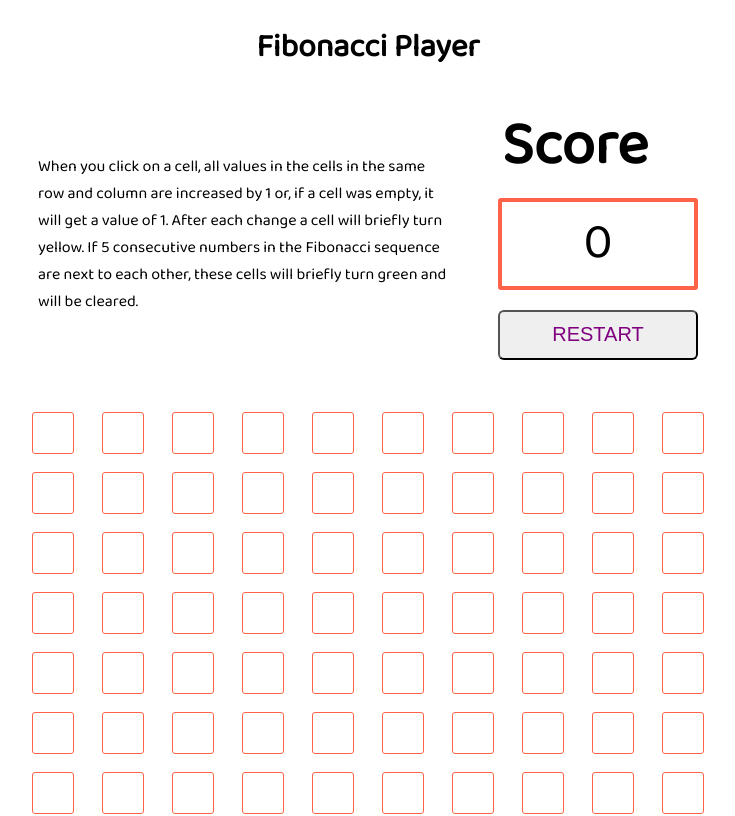
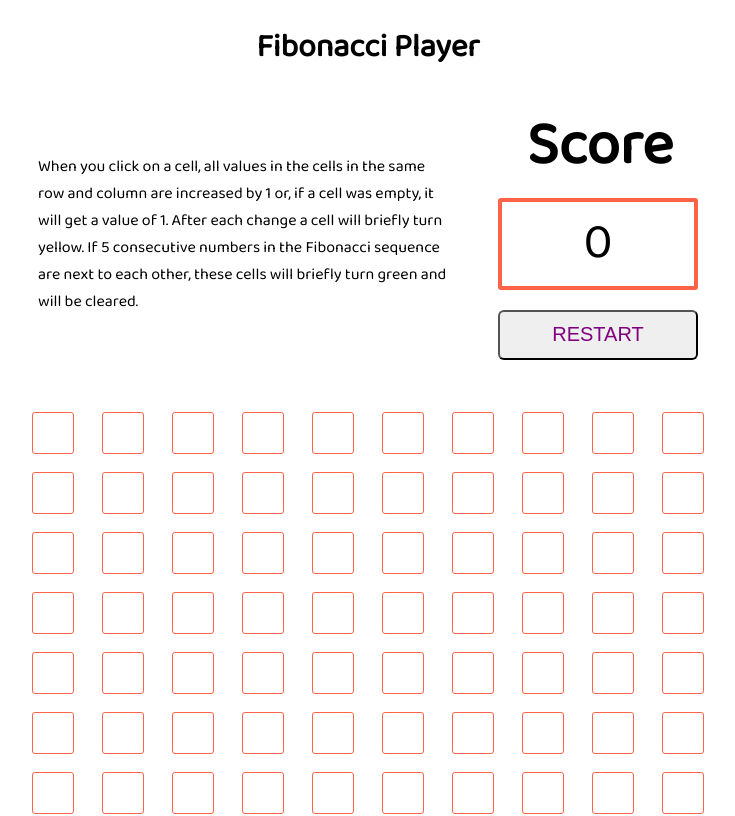
Before and after one commit to aamiriqubal/fibonacci-player, a React (Create React App) app: page / in a window 1280 px wide. Shown: the top 816 px of the page, without its empty margins (272-1007 px from the left). Built offline with nearby package versions, Linux system fonts and the light colour scheme.

Commit message:
styling fixes

```diff
--- a/src/styles.scss
+++ b/src/styles.scss
@@ -30,7 +30,7 @@ html, body {
     h1 {
       margin: 0;
       text-align: right;
-      padding-right: 50px;
+      padding-right: 25px;
     }
 
     &--score{
```
